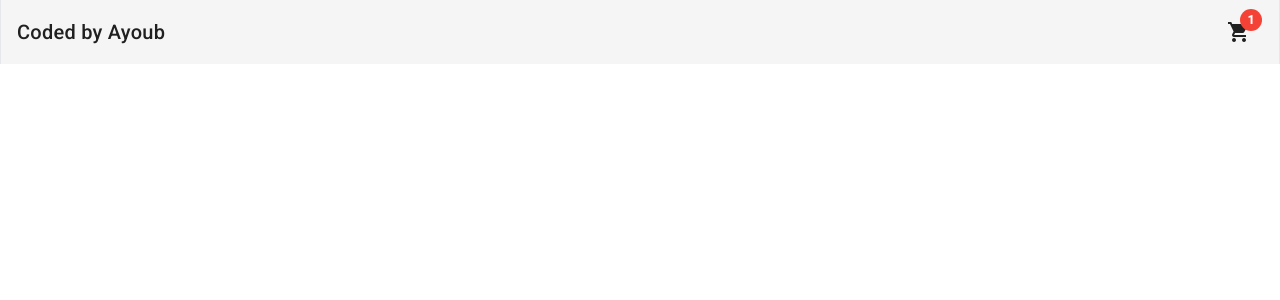
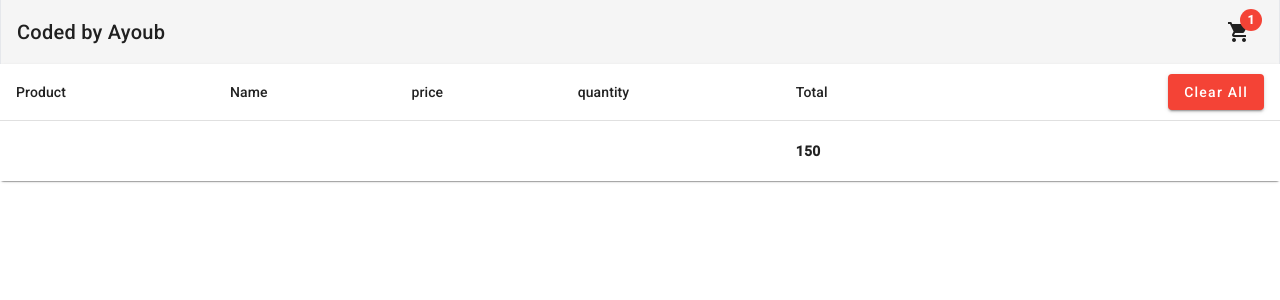
Before and after one commit to ayoubkhabali/onlinestore, an Angular app: page /cart in a window 1280 px wide. Before the commit this address led to /. Shown: the top 300 px of the page. Built offline with nearby package versions, Linux system fonts and the light colour scheme.

Commit message:
new changes

```diff
--- a/src/app/app-routing.module.ts
+++ b/src/app/app-routing.module.ts
@@ -1,10 +1,13 @@
 import { NgModule } from '@angular/core';
 import { RouterModule, Routes } from '@angular/router';
 import { HomeComponent } from './pages/home/home.component';
+import { CartComponent } from './pages/cart/cart.component';
 
 const routes: Routes = [
  {path: 'home', component : HomeComponent},
- {path : "", redirectTo : 'home', pathMatch : 'full'}
+ {path : "", redirectTo : 'home', pathMatch : 'full'},
+ {path: 'cart', component : CartComponent},
+
 ];
 
 @NgModule({
--- a/src/app/app.module.ts
+++ b/src/app/app.module.ts
@@ -20,6 +20,7 @@
 import {MatCardModule} from '@angular/material/card';
 import { FiltersComponent } from './pages/home/components/filters/filters.component';
 import { ProductBoxComponent } from './pages/home/components/product-box/product-box.component';
+import { CartComponent } from './pages/cart/cart.component';
 
 
 @NgModule({
@@ -30,6 +31,7 @@
     HeaderProductsComponent,
     FiltersComponent,
     ProductBoxComponent,
+    CartComponent,
   ],
   imports: [
     BrowserModule,
--- /dev/null
+++ b/src/app/components/models/cart.model.ts
@@ -0,0 +1,12 @@
+
+export interface cartItem {
+    product : string,
+    name : string,
+    price : number,
+    quantity : number,
+    id : number
+}
+
+export interface Cart {
+    items : Array<cartItem>
+}
--- /dev/null
+++ b/src/app/pages/cart/cart.component.html
@@ -0,0 +1,74 @@
+<mat-card class="mx-w-7xl mx-auto" *ngIf="cart.items.length">
+    <table mat-table [dataSource]="dataSource" class="mat-elevetaion-z8 w-full"  >
+        <ng-container matColumnDef="product" >
+            <th mat-header-cell *matHeaderCellDef >Product</th>
+            <td mat-cell *matCellDef="let element" >
+                <img src="{{element.product}}" alt="product" class="w-[100px] my-5">
+            </td>
+            <td mat-footer-cell *matFooterCellDef >
+
+            </td>
+        </ng-container>
+        <ng-container matColumnDef="name" >
+            <th mat-header-cell *matHeaderCellDef >Name</th>
+            <td mat-cell *matHeaderCellDef="let element" >
+                <p>{{ element.name }}</p>
+            </td>
+            <td mat-footer-cell *matFooterCellDef ></td>
+        </ng-container>
+        <ng-container matColumnDef="price" >
+            <th mat-header-cell *matHeaderCellDef >price</th>
+            <td mat-cell *matHeaderCellDef="let element" >
+                <p>{{ element.price }}</p>
+            </td>
+            <td mat-footer-cell *matFooterCellDef ></td>
+        </ng-container>
+        <ng-container matColumnDef="quantity" >
+            <th mat-header-cell *matHeaderCellDef >quantity</th>
+            <td mat-cell *matHeaderCellDef="let element" >
+                <p>{{ element.quantity }}</p>
+            </td>
+            <td mat-footer-cell *matFooterCellDef ></td>
+        </ng-container>
+        <ng-container matColumnDef="total" >
+            <th mat-header-cell *matHeaderCellDef >Total</th>
+            <td mat-cell *matHeaderCellDef="let element" >
+                <p>{{ element.total }}</p>
+            </td>
+            <td mat-footer-cell *matFooterCellDef >
+                <span class="font-bold py-5 block">
+                    {{getTotal(cart.items)}}
+                </span>
+            </td>
+        </ng-container>
+        <ng-container matColumnDef="action" >
+            <th mat-header-cell *matHeaderCellDef >
+                <button mat-raised-button  color="warn" class="float-right">
+                    Clear All
+                </button>
+            </th>
+            <td mat-cell *matHeaderCellDef="let element" >
+                <button mat-mini-fab  color="warn" class="float-right">
+                    Close
+                </button>
+            </td>
+            <td mat-footer-cell *matFooterCellDef >
+
+            </td>
+
+        </ng-container>
+
+        <tr mat-header-row *matHeaderRowDef="displayedColumns"></tr>
+        <tr mat-row *matRowDef="let row;columns : displayedColumns"></tr>
+        <tr mat-footer-row *matFooterRowDef="displayedColumns"></tr>
+
+    </table>
+
+</mat-card>
+<mat-card   class="mx-w-7xl mx-auto" *ngIf="!cart.items.length">
+    <p>
+        no items exist
+        <button routerLink="home" >Go back</button>
+    </p>
+
+</mat-card>
--- /dev/null
+++ b/src/app/pages/cart/cart.component.ts
@@ -0,0 +1,32 @@
+import { Component } from '@angular/core';
+import { Cart, cartItem } from 'src/app/components/models/cart.model';
+
+@Component({
+  selector: 'app-cart',
+  templateUrl: './cart.component.html',
+  styleUrls: ['./cart.component.css']
+})
+export class CartComponent {
+  cart : Cart = {items : [{
+    product : 'https://via.placeholder.com/150',
+    name : 'snickers',
+    price : 150,
+    quantity : 1,
+    id : 1
+  }]}
+  dataSource : Array<cartItem> = []
+  displayedColumns : Array<string> = [
+    'product',
+    'name',
+    'price',
+    'quantity',
+    'total',
+    'action'
+  ]
+
+  getTotal(items : Array<cartItem> ) : number {
+    return items.map((item) => item.price * item.quantity).reduce((prev,current) => prev + current, 0)
+
+  }
+
+}
--- a/src/app/pages/home/home.component.html
+++ b/src/app/pages/home/home.component.html
@@ -5,9 +5,18 @@
 
         <mat-drawer-content class="p-6" >
             <app-header-products (columnsCountChange)="onColumnsUpdated($event)"></app-header-products>
-            <mat-grid-list guttersize="16" [rowHeight]="rowHeight" [cols]="cols">
+            <mat-grid-list gutterSize="16" [rowHeight]="rowHeight" [cols]="cols">
                 <mat-grid-tile>
-                    <app-product-box></app-product-box>
+                    <app-product-box class="w-full" [fullWidthMode]="cols === 1" ></app-product-box>
+                </mat-grid-tile>
+                <mat-grid-tile>
+                    <app-product-box class="w-full" [fullWidthMode]="cols === 1" ></app-product-box>
+                </mat-grid-tile>
+                <mat-grid-tile>
+                    <app-product-box class="w-full" [fullWidthMode]="cols === 1" ></app-product-box>
+                </mat-grid-tile>
+                <mat-grid-tile>
+                    <app-product-box class="w-full" [fullWidthMode]="cols === 1" ></app-product-box>
                 </mat-grid-tile>
             </mat-grid-list>
 
```
Also changed, not shown: src/app/pages/cart/cart.component.css (added), 1 other file (tests, documents, lock files or other folders).
